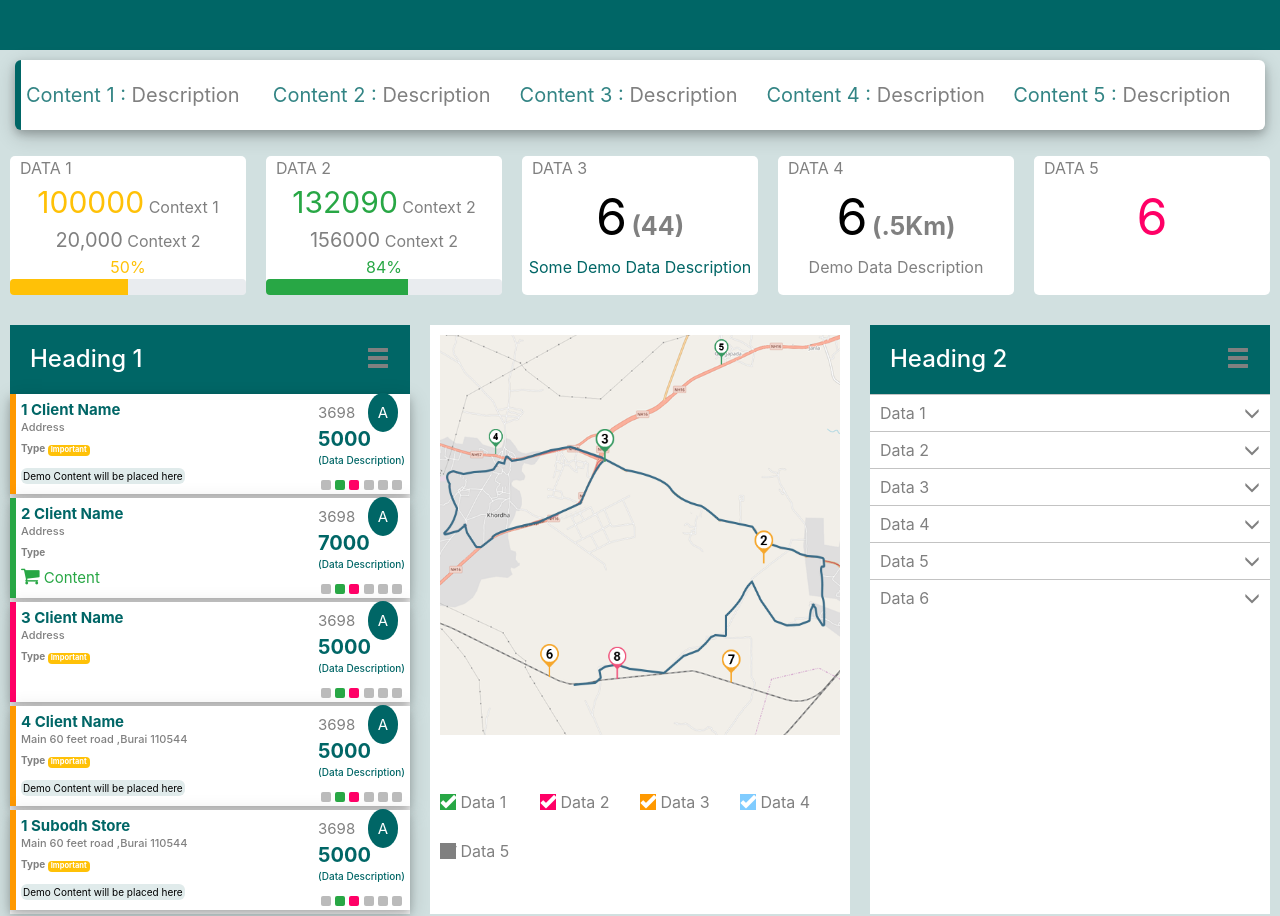
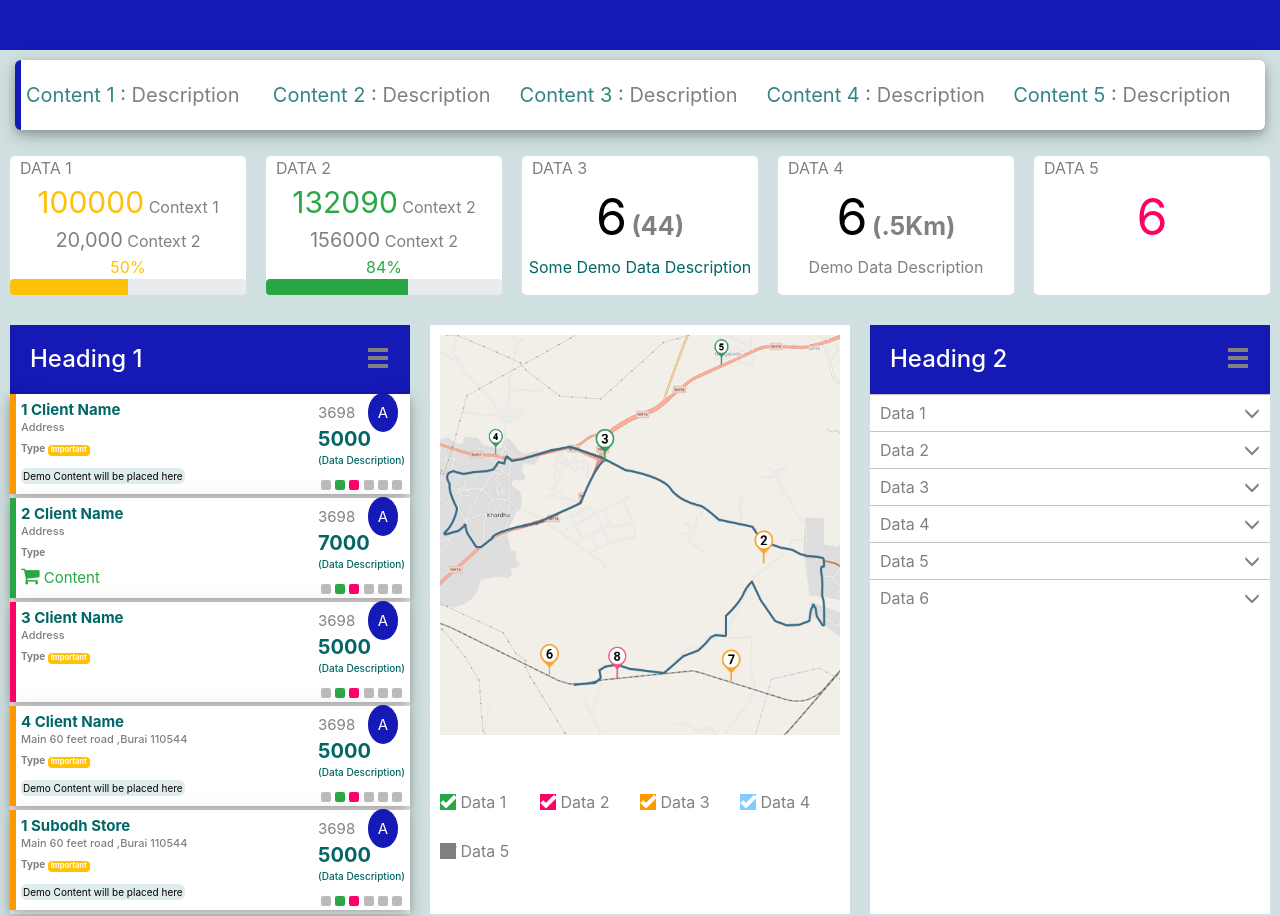
Before and after one commit to neha2117/appobile, a plain HTML site: page index.html in a window 1280 px wide. Shown: the top 916 px of the page. Drawn offline with nearby package versions, Linux system fonts and the light colour scheme.

Commit message:
css changes

```diff
--- a/style.css
+++ b/style.css
@@ -1,18 +1,18 @@
 body {
   background-color: #d1e0e0;
-	color:grey;
+  color: grey;
 }
 
 p {
-	color : black;
+  color: black;
 }
 .main {
-	background-color: #006666;
+  background-color: #1519b6;
   padding: 25px;
 }
 .blockquote {
-	border-left:6px solid #006666;
-	border-color: #006666;
+  border-left: 6px solid #1519b6;
+  border-color: #1519b6;
   border-radius: 6px;
   box-shadow: 0 4px 8px 0 rgba(0, 0, 0, 0.2), 0 6px 20px 0 rgba(0, 0, 0, 0.19);
   background-color: #ffffff;
@@ -32,55 +32,54 @@ p {
 }
 .head {
   background-color: white;
-	padding:20px;
+  padding: 20px;
   margin-bottom: 0px;
-	border-top:8px solid #ff9900;
+  border-top: 8px solid #ff9900;
   border-radius: 6px;
 }
 .head2 {
-	background-color:#006666;
-	padding:20px;
+  background-color: #1519b6;
+  padding: 20px;
   margin-bottom: 0px;
-	color:white;
+  color: white;
 }
 h4 {
-	color:black;
+  color: black;
 }
 .table-hover tbody tr:hover {
   background-color: #80ccff;
   opacity: 0.8;
 }
 .table thead th {
-	color:#006666;
+  color: #006666;
 }
 
 .flip {
-    text-align:left;
-    background-color:white;
-    border-top:solid 1px #c3c3c3;
+  text-align: left;
+  background-color: white;
+  border-top: solid 1px #c3c3c3;
   margin: 0px;
   line-height: 100%;
   padding: 10px;
 }
 .text {
-	background-color:white;
+  background-color: white;
   font-size: 15px;
 }
 .card {
-	border:none;
+  border: none;
   padding: 30px;
 }
 
-
 .float-sm-left {
-	margin-left:5px;
+  margin-left: 5px;
 }
 .float-sm-right {
-	margin-right:5px;
+  margin-right: 5px;
 }
 .bagdes {
-	border-radius:100%;
-	background-color:#006666;
+  border-radius: 100%;
+  background-color: #1519b6;
   color: white;
   padding: 10px;
 }
@@ -92,7 +91,7 @@ h4 {
   display: inline-block;
 }
 
-.d:hover{
+.d:hover {
   background-color: #80ccff;
   opacity: 0.8;
 }
```
Lines whose indentation alone changed are shown as unchanged.
